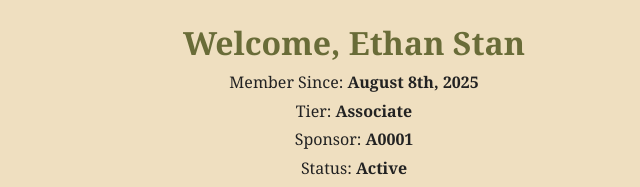
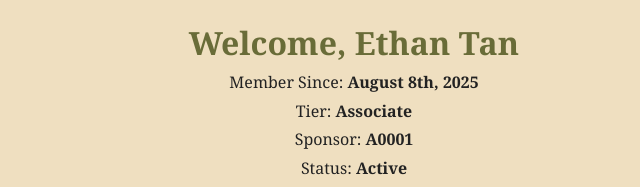
Before and after one commit to AprilSociety/Registry, a plain HTML site: page members/B0006/index.html in a window 1280 px wide. Shown: the part 403-590 px from the top of the page, 286-926 px from the left. Drawn offline with Linux system fonts and the light colour scheme.

Commit message:
Update index.html

```diff
--- a/members/B0006/index.html
+++ b/members/B0006/index.html
@@ -112,7 +112,7 @@
         </div>
 
         <!-- Member Info -->
-        <h1>Welcome, Ethan Stan</h1>
+        <h1>Welcome, Ethan Tan</h1>
         <p>Member Since: <strong>August 8th, 2025</strong></p>
         <p>Tier: <strong>Associate</strong></p>
         <p>Sponsor: <strong>A0001</strong></p>
```
